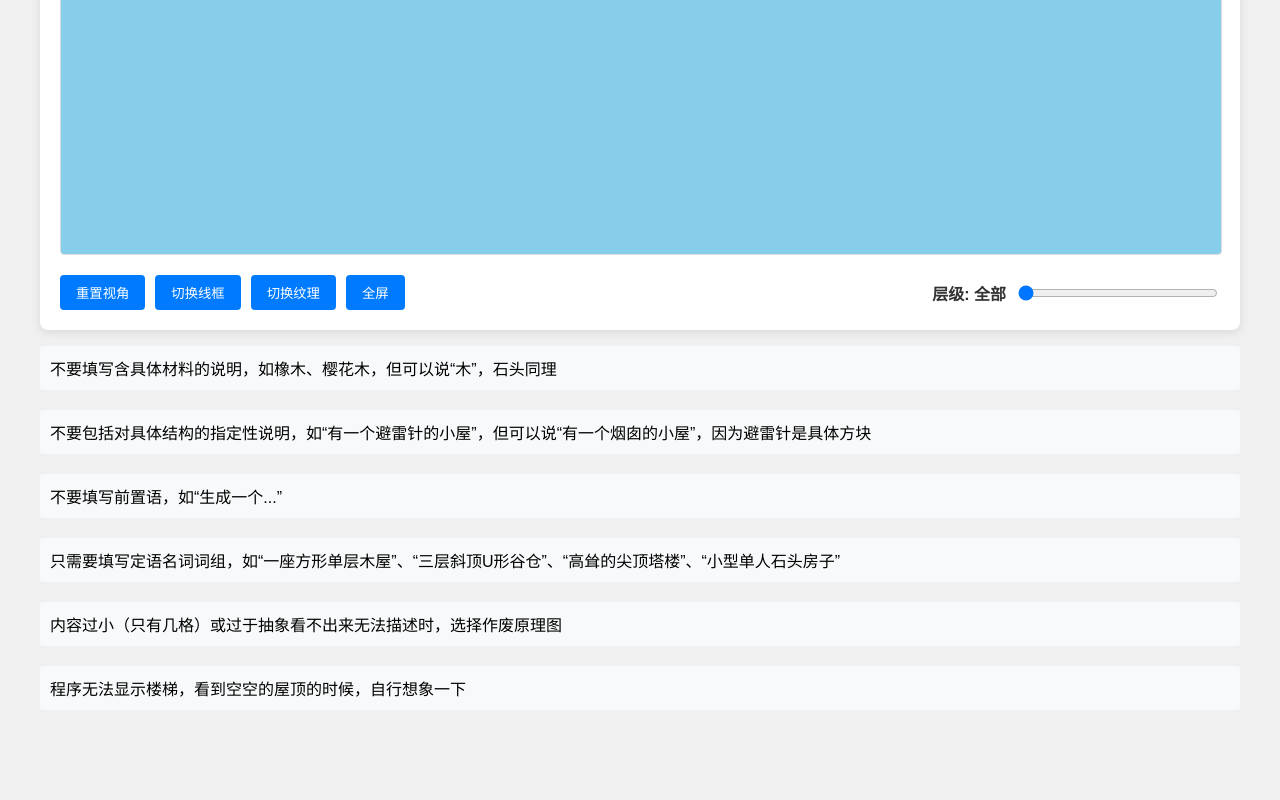
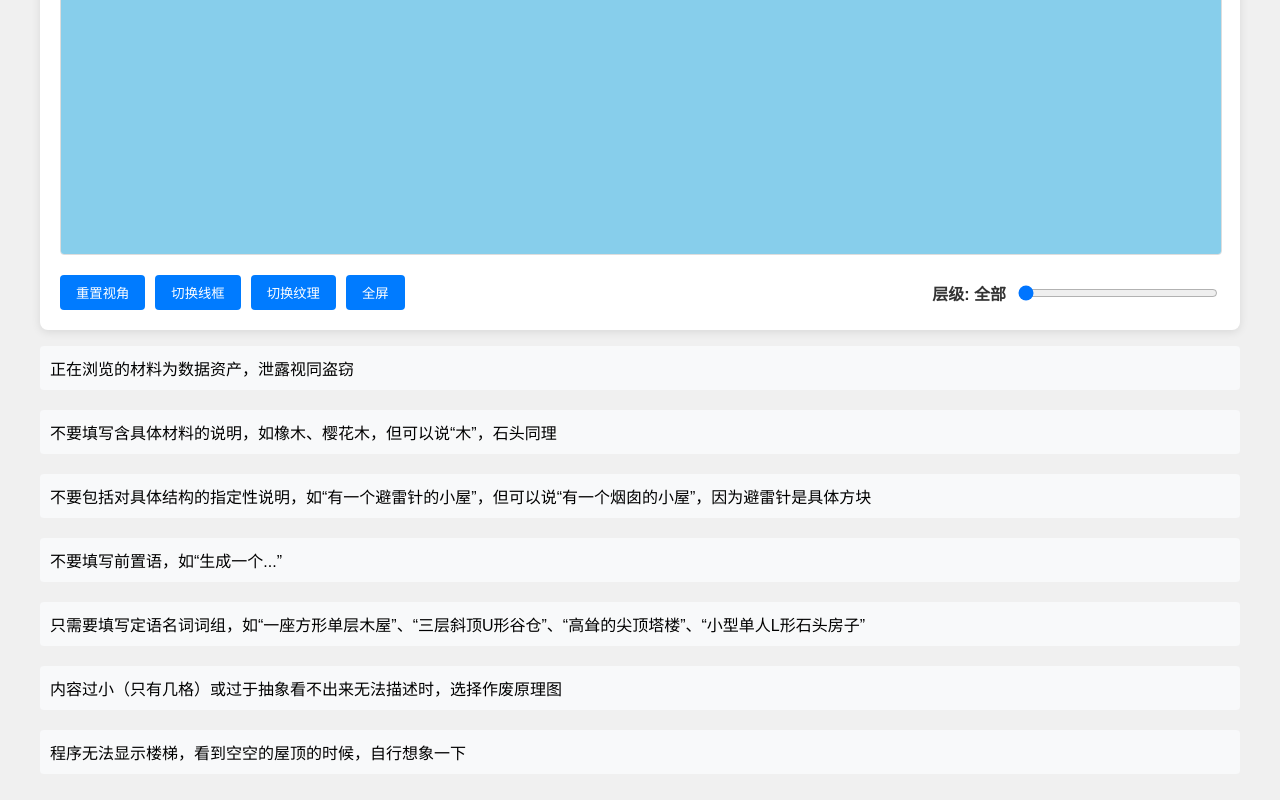
Before and after one commit to MikeWu597/GenSchematicsBERTAnnotator, a website: page public/index.html in a window 1280 px wide. Shown: the part 656-1456 px from the top of the page. Before the commit the page ends 1406 px from the top, so only its background shows below. Drawn offline with nearby package versions, Linux system fonts and the light colour scheme; no server answers.

Commit message:
fix: 说明、材质包

```diff
--- a/public/index.html
+++ b/public/index.html
@@ -40,10 +40,11 @@
       </div>
     </div>
 
+    <p id="schematic-info">正在浏览的材料为数据资产，泄露视同盗窃</p>
     <p id="schematic-info">不要填写含具体材料的说明，如橡木、樱花木，但可以说“木”，石头同理</p>
     <p id="schematic-info">不要包括对具体结构的指定性说明，如“有一个避雷针的小屋”，但可以说“有一个烟囱的小屋”，因为避雷针是具体方块</p>
     <p id="schematic-info">不要填写前置语，如“生成一个...”</p>
-    <p id="schematic-info">只需要填写定语名词词组，如“一座方形单层木屋”、“三层斜顶U形谷仓”、“高耸的尖顶塔楼”、“小型单人石头房子”</p>
+    <p id="schematic-info">只需要填写定语名词词组，如“一座方形单层木屋”、“三层斜顶U形谷仓”、“高耸的尖顶塔楼”、“小型单人L形石头房子”</p>
     <p id="schematic-info">内容过小（只有几格）或过于抽象看不出来无法描述时，选择作废原理图</p>
     <p id="schematic-info">程序无法显示楼梯，看到空空的屋顶的时候，自行想象一下</p>
   </div>
```
Also changed, not shown: 1 other file.
